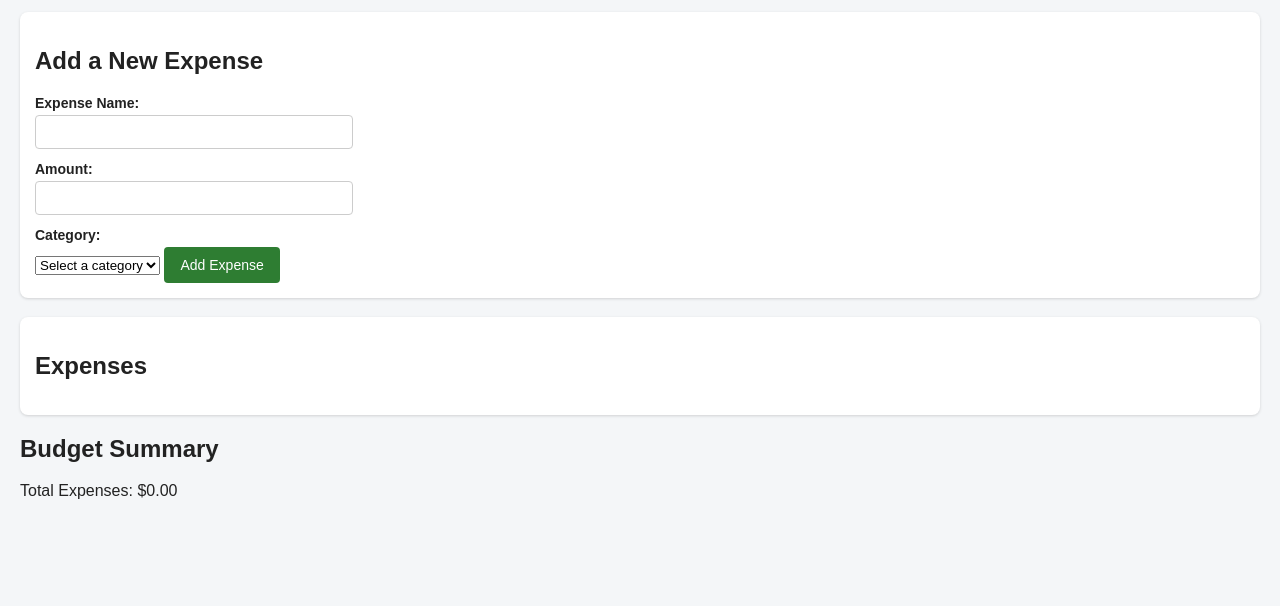
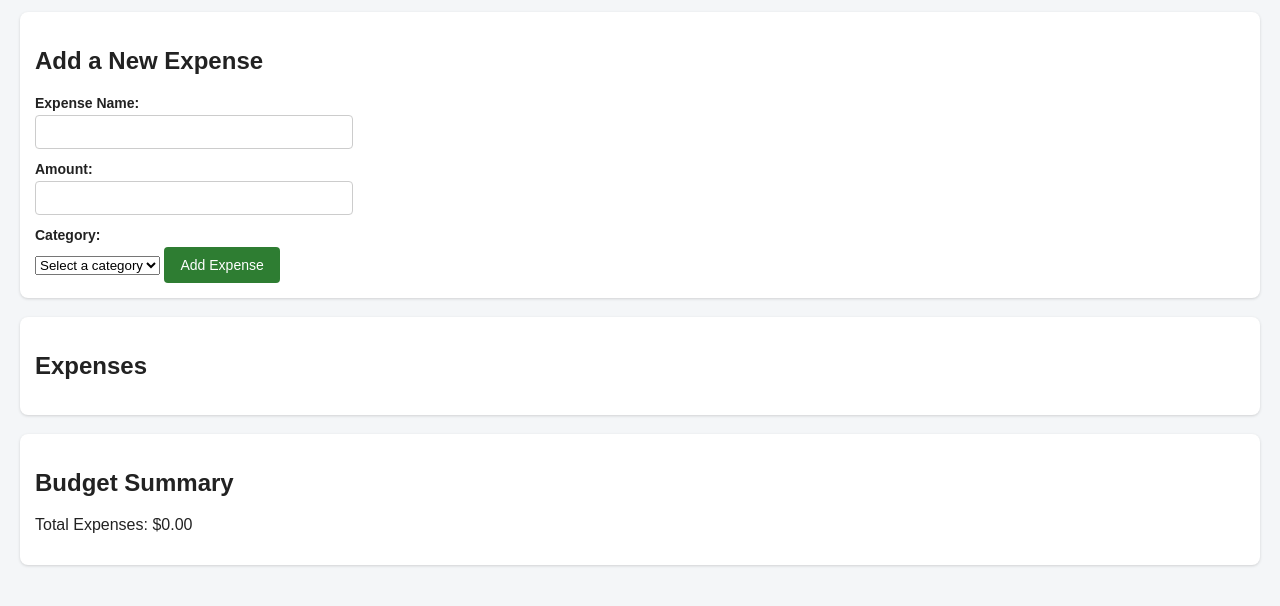
Before and after one commit to bakaridris6917-ux/budget-tracker, a plain HTML site: page index.html in a window 1280 px wide. Shown: the part 92-698 px from the top of the page. Drawn offline with Linux system fonts and the light colour scheme.

Commit message:
Fix broken sections tags

```diff
--- a/index.html
+++ b/index.html
@@ -34,13 +34,14 @@
             </form>
         </section>
 
+
         <section id="expenses-list" class="card">
             <h2>Expenses</h2>
             <ul id="expenses"></ul>
         </section>
 
-        <section id="budget-summary">
-            <h2>Budget Summary</h2>
+        <section id="budget-summary" class="card">
+        <h2>Budget Summary</h2>
             <p>Total Expenses: $<span id="total-expenses">0.00</span></p>
         </section>
 </body>
```
